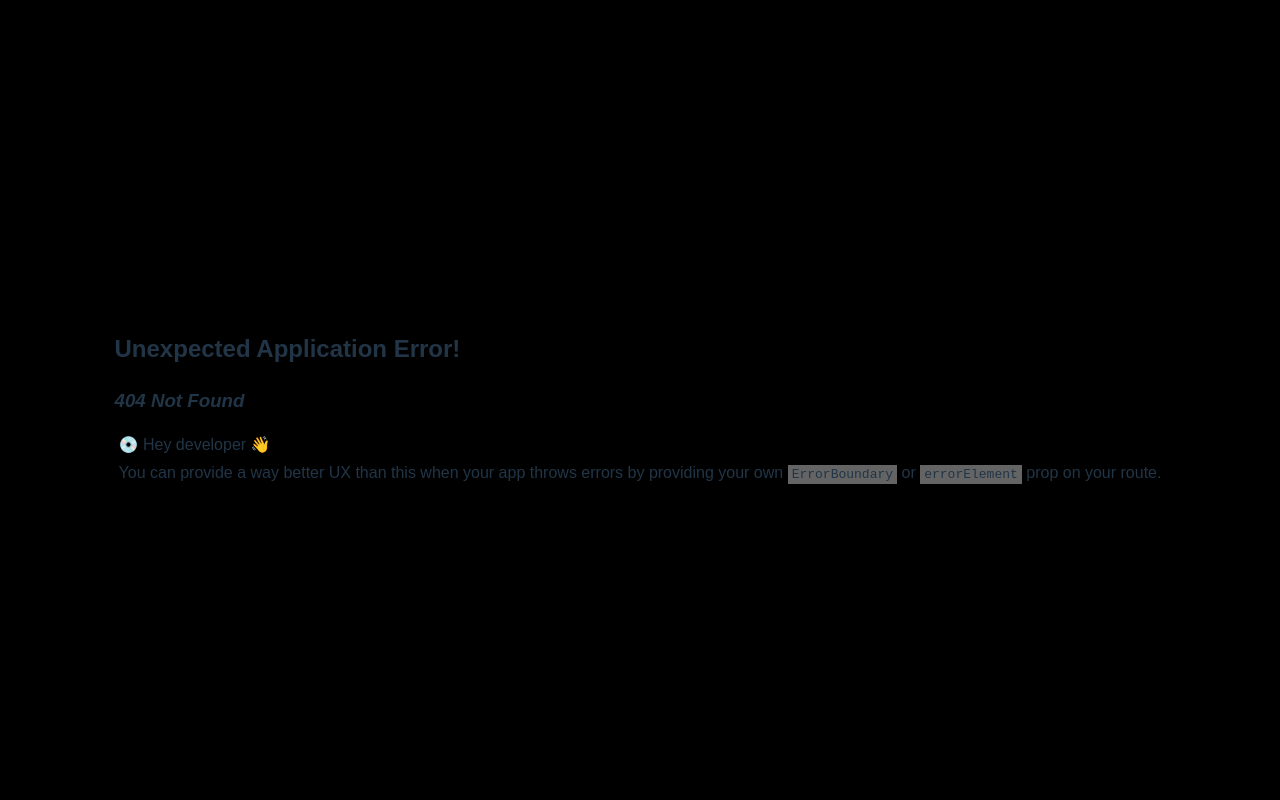
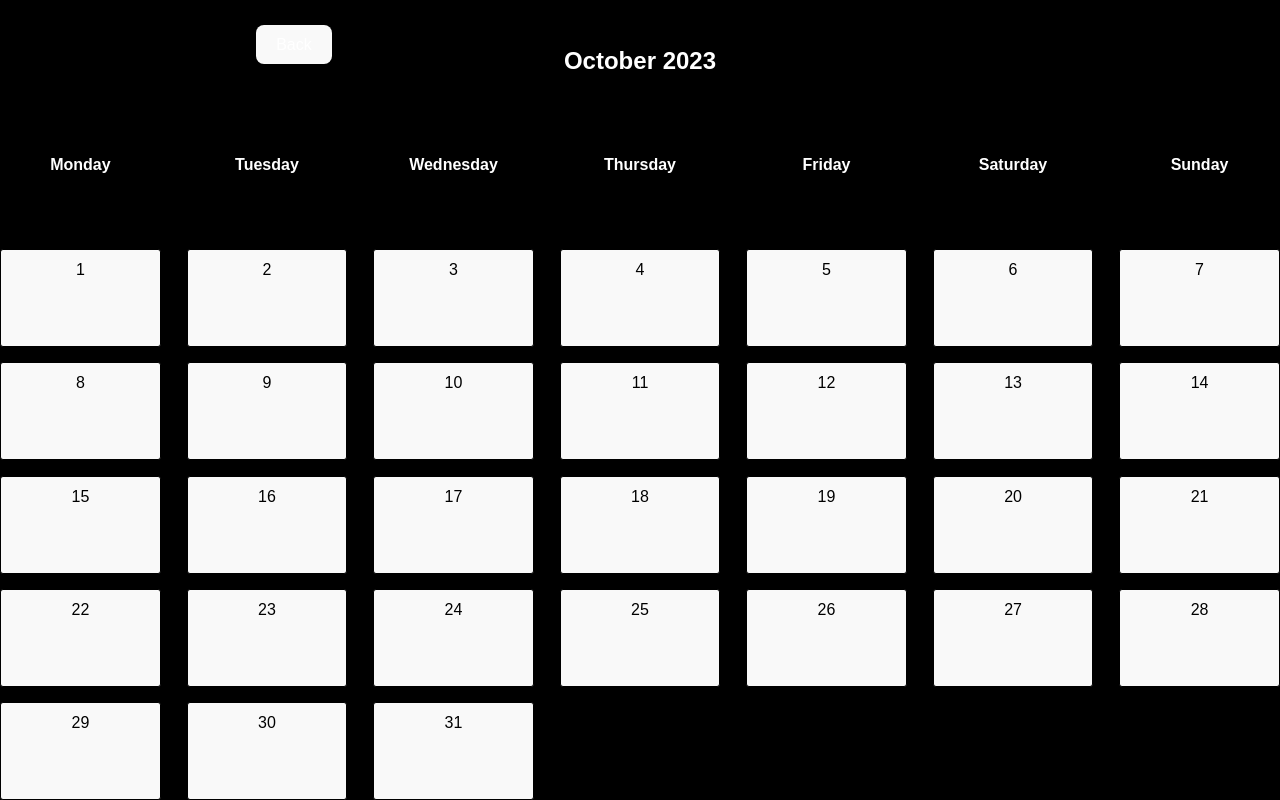
Before and after one commit to edelar23/Recipe-App, a React (Vite) app: page /calendar in a window 1280 px wide. Before the commit this address had no page. Built offline with nearby package versions, Linux system fonts and the light colour scheme.

Commit message:
Calendar Added

```diff
--- a/package.json
+++ b/package.json
@@ -12,6 +12,7 @@
   "dependencies": {
     "concurrently": "^8.2.1",
     "cors": "^2.8.5",
+    "date-fns": "^2.30.0",
     "express": "^4.18.2",
     "mongodb": "^6.1.0",
     "mongoose": "^7.6.2",
--- a/src/App.tsx
+++ b/src/App.tsx
@@ -3,6 +3,7 @@ import PostComponent from './post';
 import CreatePost, { createRecipe } from './CreatePost';
 import ViewRecipe from './viewRecipe';
 import SignInPage from './SignIn';
+import CalendarPage from './CalendarPage';
 import './App.css'; // Import your global CSS styles if needed
 import { BrowserRouter as Router, Route, Routes, Form, BrowserRouter, createBrowserRouter, createRoutesFromElements, RouterProvider} from 'react-router-dom';
 
@@ -13,6 +14,7 @@ const router = createBrowserRouter(
       <Route path="/create" element={<CreatePost />} action={createRecipe} />
       <Route path="/view" element={<ViewRecipe />} />
       <Route path="/signin" element={<SignInPage />} />
+      <Route path='/calendar' element={<CalendarPage />} />
     </Route>
   )
 )
--- /dev/null
+++ b/src/Calendar.css
@@ -0,0 +1,61 @@
+.calendar {
+    flex: 1; /* This makes it fill its container (calendar-container) */
+    display: grid;
+    grid-template-columns: repeat(7, 1fr);
+    gap: 2%; /* Adjust this based on your preference */
+    border-radius: 5px;
+    background-color: black;
+    color: black;
+  }
+
+  .day {
+    padding: 8px;
+    border: 1px solid black;
+    cursor: pointer;
+    text-align: center;
+    background-color: #f9f9f9;
+    border-radius: 3px;
+    position: relative;
+  }
+
+  .day:hover {
+    background-color: red;
+  }
+
+  .calendar-header {
+    grid-column: span 7; /* Takes the full width of the calendar */
+    background-color: black;
+    padding: 2px ;
+    text-align: center;
+    font-weight: bold;
+    color: white;
+    font-size: 24px;
+  }
+  /* ... previous styles ... */
+
+.weekday {
+    grid-column: span 1;
+    background-color: black;
+    padding: 1px 0;
+    text-align: center;
+    font-weight: bold;
+    color: white;
+  }
+  .options {
+    position: absolute;
+    top: 100%; /* Position options right below the day */
+    left: 50%;
+    transform: translateX(-50%); /* Center the options below the day */
+    background-color: #ffffff;
+    border: 1px solid #ddd;
+    padding: 10px;
+    box-shadow: 0 2px 4px rgba(0, 0, 0, 0.1);
+    border-radius: 3px;
+    z-index: 1; /* Ensure options appear above other elements */
+  }
+
+  .options button {
+    display: block;
+    margin: 5px 0;
+    cursor: pointer;
+  }
--- /dev/null
+++ b/src/Calendar.tsx
@@ -0,0 +1,35 @@
+import React from 'react';
+import './Calendar.css';
+import Day from './Day';
+import { format, eachDayOfInterval, startOfMonth, endOfMonth } from 'date-fns';
+
+const Calendar: React.FC = () => {
+  const currentDate = new Date();
+
+  // Get the month and year for the title
+  const monthYear = format(currentDate, 'MMMM yyyy');
+
+  // Get all days of the current month
+  const daysOfMonth = eachDayOfInterval({
+    start: startOfMonth(currentDate),
+    end: endOfMonth(currentDate)
+  });
+
+  const weekdays = ["Monday", "Tuesday", "Wednesday", "Thursday", "Friday", "Saturday", "Sunday"];
+
+  return (
+    <div className="calendar">
+      <div className="calendar-header">
+        {monthYear}
+      </div>
+      {weekdays.map(day => (
+        <div className="weekday" key={day}>{day}</div>
+      ))}
+      {daysOfMonth.map(date => (
+        <Day key={date.toString()} dayNumber={date.getDate()} />
+      ))}
+    </div>
+  );
+}
+
+export default Calendar;
--- /dev/null
+++ b/src/CalendarPage.css
@@ -0,0 +1,23 @@
+.calendar-page {
+  display: flex;
+  flex-direction: column;
+  width: 100vw;
+  height: 100vh;
+  overflow: hidden; /* To prevent any unwanted scrolling */
+}
+
+.calendar-title {
+  font-size: 2em;
+  text-align: center;
+  padding: 20px;
+  background-color: black;
+  border-bottom: 1px solid black;
+  color:white
+}
+
+.calendar-container {
+  flex: 1;
+  display: flex;
+  align-items: stretch; /* Makes the child (calendar) stretch to fill vertical space */
+  justify-content: stretch; /* Makes the child (calendar) stretch to fill horizontal space */
+}
--- /dev/null
+++ b/src/CalendarPage.tsx
@@ -0,0 +1,24 @@
+import React from 'react';
+import './CalendarPage.css';
+import Calendar from './Calendar';
+import { Link } from 'react-router-dom';
+
+
+const CalendarPage: React.FC = () => {
+  return (
+
+    <div className="calendar-page">
+      <div className="back-button">
+        <Link to="/">
+          <button>Back</button>
+        </Link>
+      </div>
+      <div className="calendar-title"></div>
+      <div className="calendar-container">
+        <Calendar />
+      </div>
+    </div>
+  );
+}
+
+export default CalendarPage;
--- /dev/null
+++ b/src/Day.tsx
@@ -0,0 +1,23 @@
+import React, { useState } from 'react';
+
+interface DayProps {
+  dayNumber: number;
+}
+
+const Day: React.FC<DayProps> = ({ dayNumber }) => {
+  const [isClicked, setIsClicked] = useState(false);
+
+  return (
+    <div className="day" onClick={() => setIsClicked(!isClicked)}>
+      {dayNumber}
+      {isClicked && (
+        <div className="options">
+          <button onClick={() => alert('Add/Remove a recipe')}>Add/Remove a recipe for this day</button>
+          <button onClick={() => alert('View The Recipes')}>View The Recipes for This Day</button>
+        </div>
+      )}
+    </div>
+  );
+}
+
+export default Day;
--- a/src/LeftMenu.tsx
+++ b/src/LeftMenu.tsx
@@ -23,7 +23,7 @@ function LeftMenu() {
         </Link>
       </div>
       <div className="menu-item">
-        <Link to="/">
+        <Link to="/calendar">
           <button>Calendar</button>
         </Link>
       </div>
```
Also changed, not shown: 1 other file (tests, documents, lock files or other folders).
